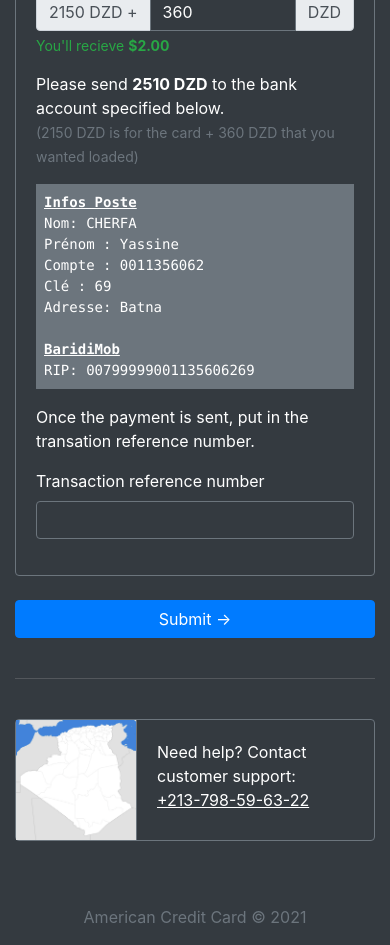
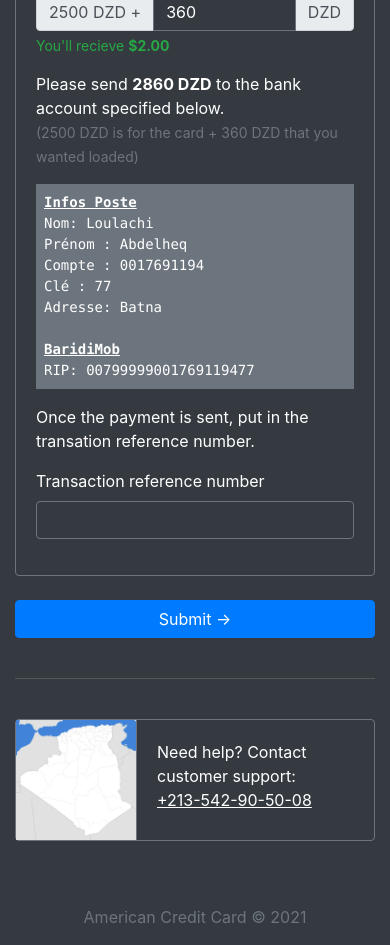
Before and after one commit to markmiro/americancreditcard, a Next.js app: page /request-card in a window 390 px wide. Shown: the part 1540-2485 px from the top of the page. Built offline with nearby package versions, Linux system fonts and the light colour scheme.

Commit message:
new_customer_agent Here is the new customer support phone number for the Americancredicard website:+213542905008 Nom:Loulachi Prénom: Abdelheq N Compte: 0017691194 Clé: 77 BaridiMob: 00799999001769119477 Minimal price of the card: 2500 DZD that includes $2 balance

```diff
--- a/components/cardUtils.js
+++ b/components/cardUtils.js
@@ -8,7 +8,7 @@
   return usd * 180;
 }
 
-export const CARD_PRICE_DINARS = 2150;
+export const CARD_PRICE_DINARS = 2500;
 // Math.ceil() to round up since that's the safer rounding to make
 // since this is the amount people would be paying
 export const CARD_PRICE_USD = Math.ceil(dinarsToUsd(CARD_PRICE_DINARS));
--- a/components/request-card/PaymentDetails.js
+++ b/components/request-card/PaymentDetails.js
@@ -88,13 +88,13 @@
                 <u>Infos Poste</u>
               </b>
               <br />
-              Nom: CHERFA
+              Nom: Loulachi
               <br />
-              Prénom : Yassine
+              Prénom : Abdelheq
               <br />
-              Compte : 0011356062
+              Compte : 0017691194
               <br />
-              Clé : 69
+              Clé : 77
               <br />
               Adresse: Batna
               <br />
@@ -103,7 +103,7 @@
                 <u>BaridiMob</u>
               </b>
               <br />
-              RIP: 00799999001135606269
+              RIP: 00799999001769119477
               <br />
             </pre>
 
--- a/components/request-card/index.js
+++ b/components/request-card/index.js
@@ -78,6 +78,9 @@
      *
      * On submission the form DOM node (e.target in this case) gets an attribute added for each
      * form input that has a `name` HTML attribute. The is standard browser behavior, but good to know
+     *
+     * See a plain JS form example here:
+     * https://codesandbox.io/s/form-example-in-plain-javascript-6u2gy
      */
 
     const data = {
--- a/pages/request-card.js
+++ b/pages/request-card.js
@@ -14,8 +14,8 @@
     <div className="card-body border-left border-secondary">
       Need help? Contact customer support:{" "}
       <u>
-        <a href="tel:+213-798-59-63-22" className="d-block ">
-          +213-798-59-63-22
+        <a href="tel:+213-542-90-50-08" className="d-block ">
+          +213-542-90-50-08
         </a>
       </u>
     </div>
```
